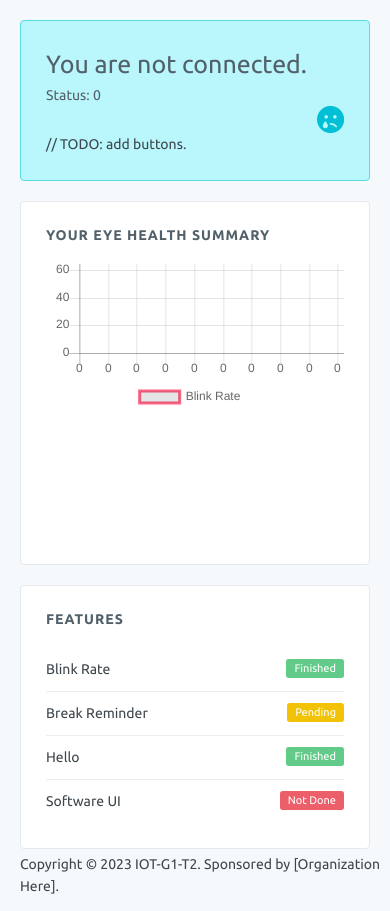
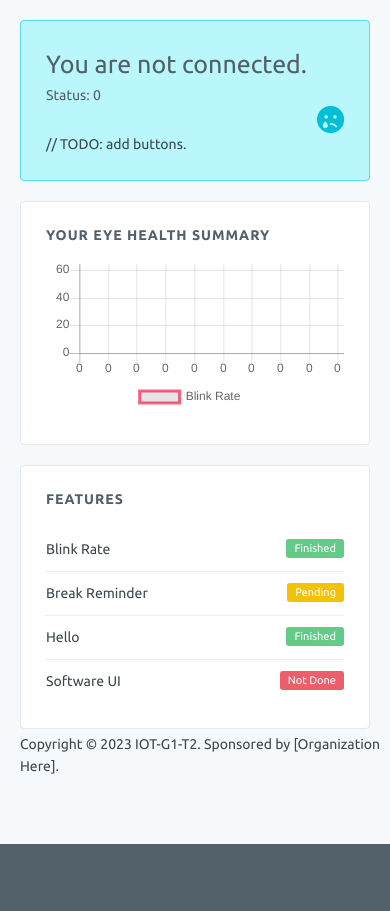
Before and after one commit to IOT-G1-T2/eye-strain-detector-web, a website: page index.html in a window 390 px wide. After the commit the page ends 844 px from the top, so only its background shows below. Drawn offline with nearby package versions, Linux system fonts and the light colour scheme; a script that the page names is missing.

Commit message:
fixed view height, chart responsiveness

```diff
--- a/index.html
+++ b/index.html
@@ -45,7 +45,7 @@
 </head>
 
 <body>
-    <div id=app>
+    <div id="app" style="height:100vh">
 
         <!-- start page loading -->
         <div id="preloader">
@@ -321,8 +321,8 @@
                                     <div class="card-heading clearfix">
                                         <h4 class="card-title">Your Eye Health Summary</h4>
                                     </div>
-                                    <div class="card-body chart-padding">
-                                        <div id="chart1">
+                                    <div class="card-body">
+                                        <div class="chart-wrapper">
                                             <canvas id="eye-summary-chart"></canvas>
                                         </div>
                                     </div>
@@ -585,6 +585,7 @@
                 }]
             },
             options: {
+                responsive: true,
                 scales: {
                     yAxes: [{
                         display: true,
--- a/style.css
+++ b/style.css
@@ -17,6 +17,12 @@
     border-color: rgb(90, 220, 230);
     background-color: rgb(185, 247, 252);
 }
+
+.chart-wrapper {
+    display: inline-block;
+    position: relative;
+    width: 100%;
+  }
 
 .sidelink {
     margin-bottom: 8px;
```
